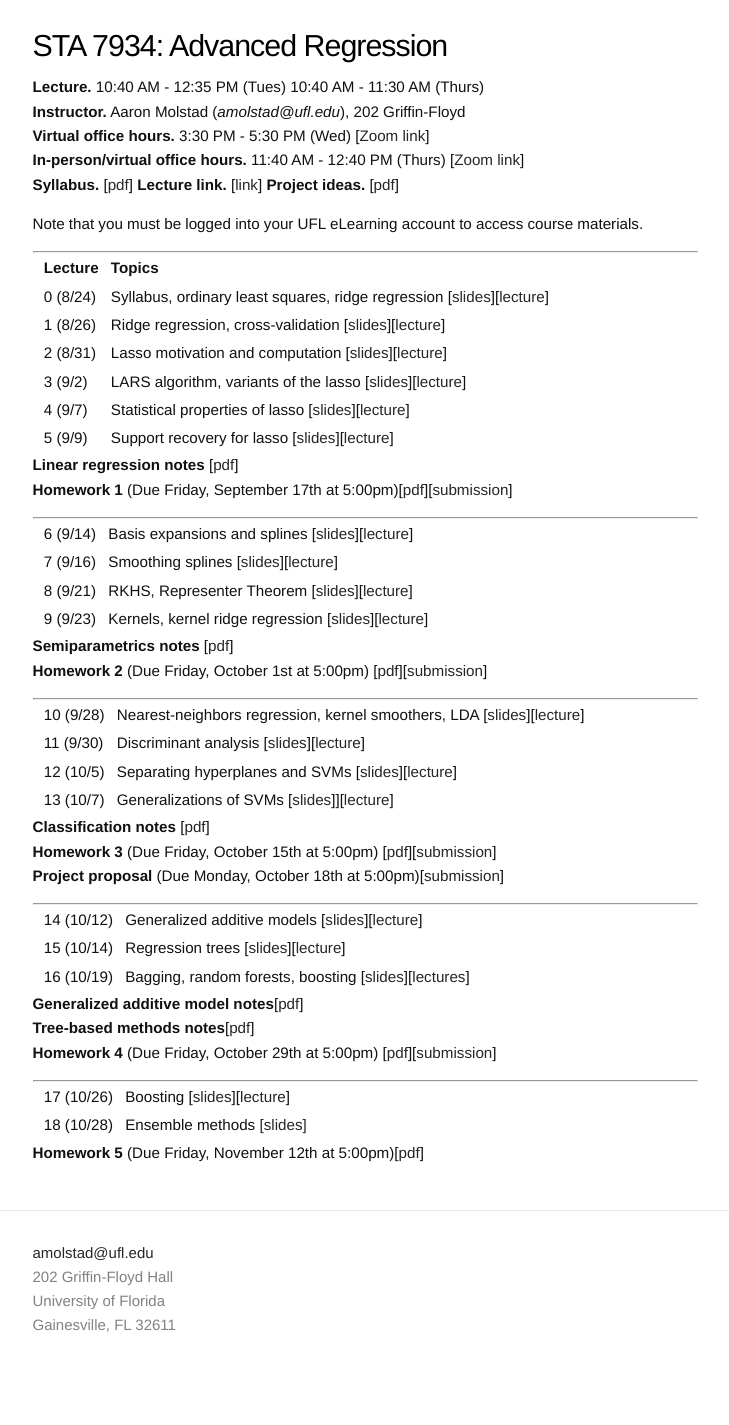
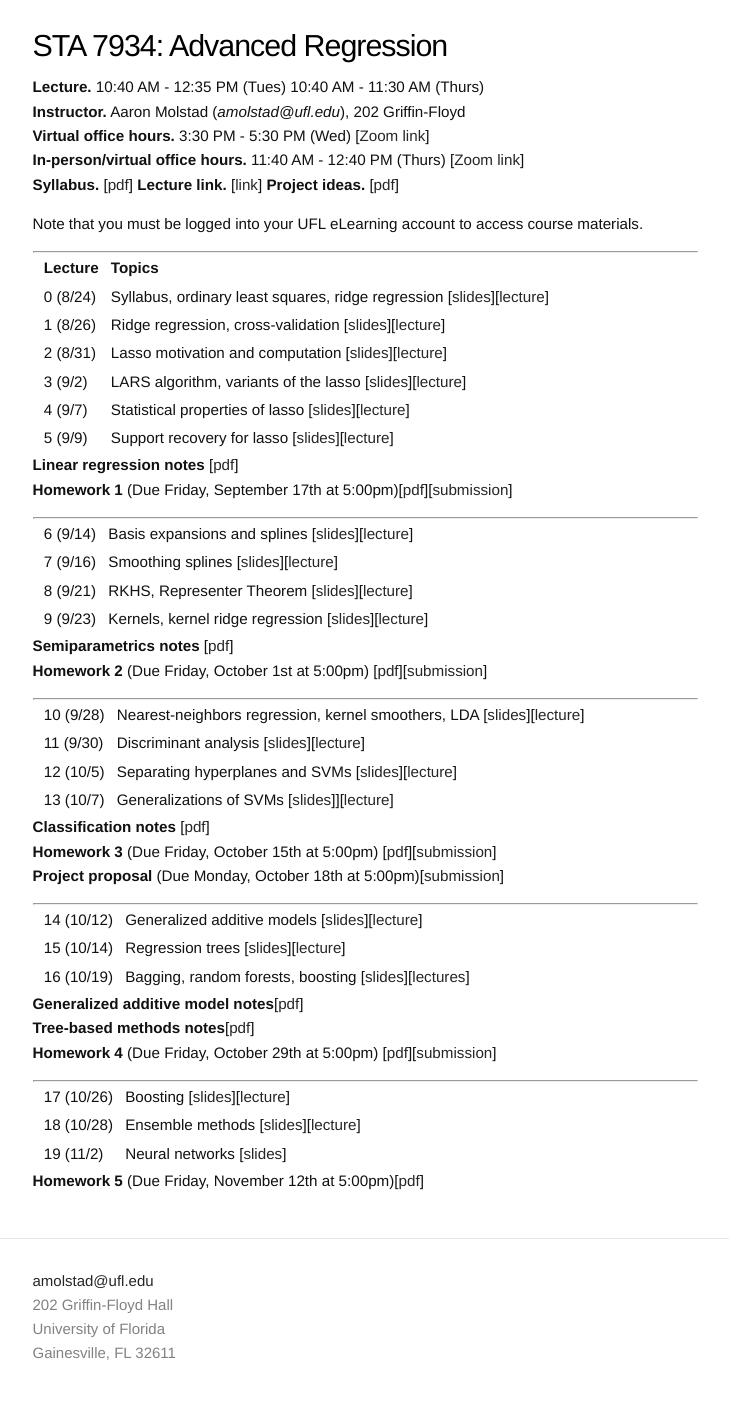
Before and after one commit to ajmolstad/ajmolstad.github.io, a Jekyll site: the page built from F21_STA7934.md, in a window 1280 px wide. Shown: the whole page, without its empty margins (275-1004 px from the left). Built offline with Jekyll 4.4.1, drawn with Linux system fonts in a browser that asks for light colours; before the commit the page ends 1397 px from its top, so only the background shows below that.

Commit message:
Update F21_STA7934.md

```diff
--- a/F21_STA7934.md
+++ b/F21_STA7934.md
@@ -65,6 +65,8 @@
 -----------------
 
 || 17 (10/26) || Boosting [[slides](https://ufl.instructure.com/files/63437531/download?download_frd=1)][[lecture](https://ufl.instructure.com/courses/437665/files?preview=63521699)] ||
-|| 18 (10/28) || Ensemble methods [[slides]](https://ufl.instructure.com/files/63522093/download?download_frd=1) ||
+|| 18 (10/28) || Ensemble methods [[slides](https://ufl.instructure.com/files/63522093/download?download_frd=1)][[lecture](https://ufl.instructure.com/courses/437665/files?preview=63689023)] ||
+|| 19 (11/2) || Neural networks [[slides](https://ufl.instructure.com/files/63689000/download?download_frd=1)] ||
+
 
 **Homework 5** (Due Friday, November 12th at 5:00pm)[[pdf](https://ufl.instructure.com/files/63521741/download?download_frd=1)]
```
